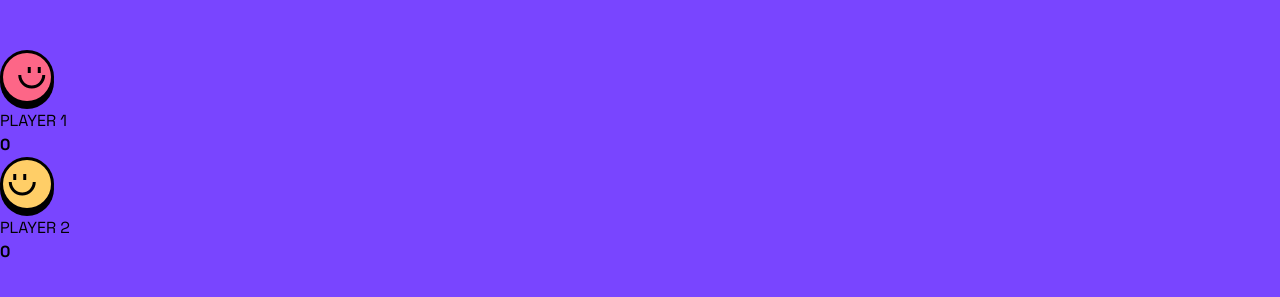
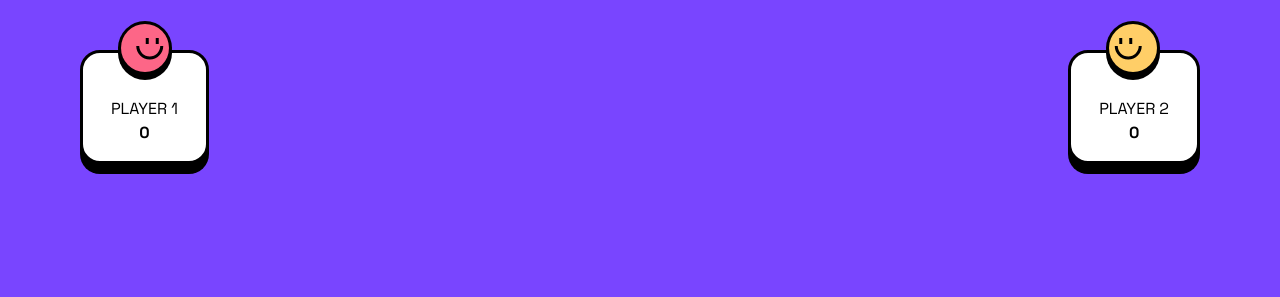
Before and after one commit to S29Ducky/Projet-4-A1---ConnectFourGame-Desktop-Only-Kanban, a plain HTML site: page index.html in a window 1280 px wide. Shown: the part 117-414 px from the top of the page. Drawn offline with Linux system fonts and the light colour scheme.

Commit message:
feat(app): ticket 7 1/2
debut de styles pour la banniere de score

```diff
--- a/css/main.css
+++ b/css/main.css
@@ -21,20 +21,20 @@
 	line-height: 71px;
 }
 
-.heading-medium{
+.heading-medium {
 	font-weight: bold;
 	font-size: 24px;
 	line-height: 31px;
 }
 
-.heading-small{
+.heading-small {
 	font-weight: bold;
 	font-size: 16px;
 	line-height: 21px;
 }
 
 body {
-    background-color: #7945FF;
+	background-color: #7945ff;
 	font-family: "Space Grotesk", serif;
 }
 
@@ -58,6 +58,25 @@ header {
 	padding: 9px 20px;
 }
 
-.player{
+.score-player {
+	display: flex;
+	flex-direction: row;
+	justify-content: space-between;
+}
 
+.player {
+	border: solid 3px var(--black);
+	border-radius: 20px;
+	text-align: center;
+	background-color: var(--white);
+	box-shadow: 0px 10px 0px 0px #000000;
+    padding: 2.8rem 1.75rem 1rem 1.75rem;
+    position: relative;
+	margin: 0 5rem 0;
 }
+
+.player img{
+    position: absolute;
+    bottom: 75%;
+    left: 35px;
+}
--- a/index.html
+++ b/index.html
@@ -3,28 +3,30 @@
 	<head>
 		<meta charset="UTF-8" />
 		<meta name="viewport" content="width=device-width, initial-scale=1.0" />
-        <link rel="stylesheet" href="./css/reset.css">
-        <link rel="stylesheet" href="./css/normalize.css">
+		<link rel="stylesheet" href="./css/reset.css" />
+		<link rel="stylesheet" href="./css/normalize.css" />
 		<link rel="stylesheet" href="./css/main.css" />
 		<title>Document</title>
 	</head>
 	<body>
 		<header>
 			<button class="btn-nav">MENU</button>
-            <img src="./assets/logo.svg" alt="Logo nav">
+			<img src="./assets/logo.svg" alt="Logo nav" />
 			<button class="btn-nav">RESTART</button>
 		</header>
 		<main>
+			<section class="score-player">
 				<div class="player1 player">
-                <img src="./assets/player-one.svg" alt="Petit bonhomme player one">
+					<img src="./assets/player-one.svg" alt="Petit bonhomme player one" />
 					<p>PLAYER 1</p>
 					<strong>0</strong>
 				</div>
 				<div class="player2 player">
-                <img src="./assets/player-two.svg" alt="Petit bonhomme player two">
+					<img src="./assets/player-two.svg" alt="Petit bonhomme player two" />
 					<p>PLAYER 2</p>
 					<strong>0</strong>
 				</div>
+			</section>
 		</main>
 	</body>
 	<script src="./app.js"></script>
```
Lines whose indentation alone changed are shown as unchanged.
